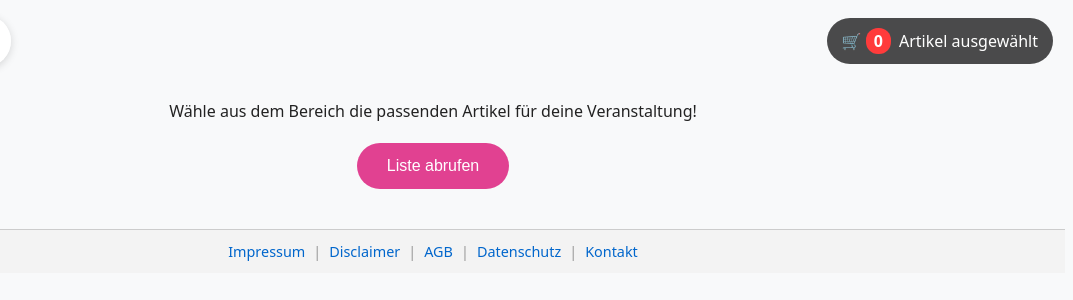
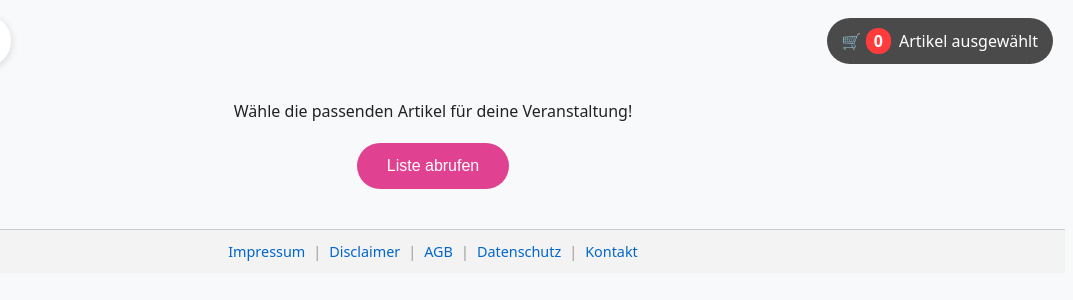
Before and after one commit to ksbgt/spielothek, a plain HTML site: page index.html in a window 1280 px wide. Shown: the full height of the page, 207-1280 px from the left. Drawn offline with Linux system fonts and the light colour scheme.

Commit message:
Add files via upload

```diff
--- a/index.html
+++ b/index.html
@@ -61,14 +61,17 @@
   </div>
 </div>
 
-<div id="teaser" style="text-align: center; margin: 20px auto; max-width: 800px;">
+<!-- <div id="teaser" style="text-align: center; margin: 20px auto; max-width: 800px;">
   <p>
     Wähle aus dem Bereich <span id="bereich-hinweis"></span>
     die passenden Artikel für deine Veranstaltung!
   </p>
 </div>
+  <h1 style="text-align: center;">Ausleihe</h1> -->
 
-  <!-- <h1 style="text-align: center;">Ausleihe</h1> -->
+  <div id="teaser" style="text-align: center; margin: 20px auto; max-width: 800px;">
+  <p>Wähle die passenden Artikel für deine Veranstaltung!</p>
+</div>
   <h1 style="text-align: center;"><span id="bereich-hinweis"></span></h1>
   <div style="text-align:center;margin-bottom:12px;">
     <button id="btn">Liste abrufen</button>
```
